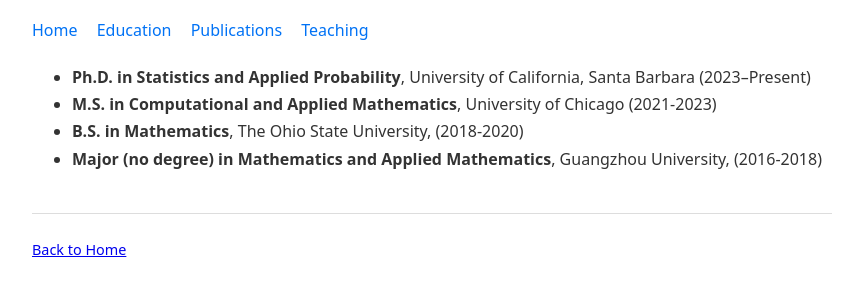
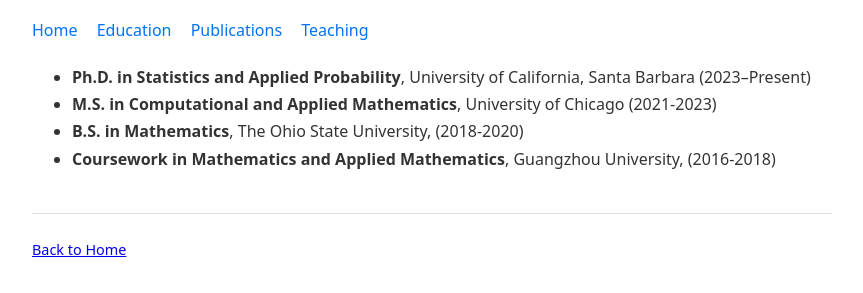
Before and after one commit to BotaoJin1/BotaoJin1.github.io, a plain HTML site: page education.html in a window 1280 px wide. Shown: the part 121-414 px from the top of the page, without its empty margins (208-1071 px from the left). Drawn offline with Linux system fonts and the light colour scheme.

Commit message:
Update education entry from 'Major' to 'Coursework'

```diff
--- a/education.html
+++ b/education.html
@@ -20,7 +20,7 @@
       <li><strong>Ph.D. in Statistics and Applied Probability</strong>, University of California, Santa Barbara (2023–Present)</li>
       <li><strong>M.S. in Computational and Applied Mathematics</strong>, University of Chicago (2021-2023)</li>
       <li><strong>B.S. in Mathematics</strong>, The Ohio State University, (2018-2020)</li>
-      <li><strong>Major (no degree) in Mathematics and Applied Mathematics</strong>, Guangzhou University, (2016-2018)</li>
+      <li><strong>Coursework in Mathematics and Applied Mathematics</strong>, Guangzhou University, (2016-2018)</li>
     </ul>
   </section>
 
```
